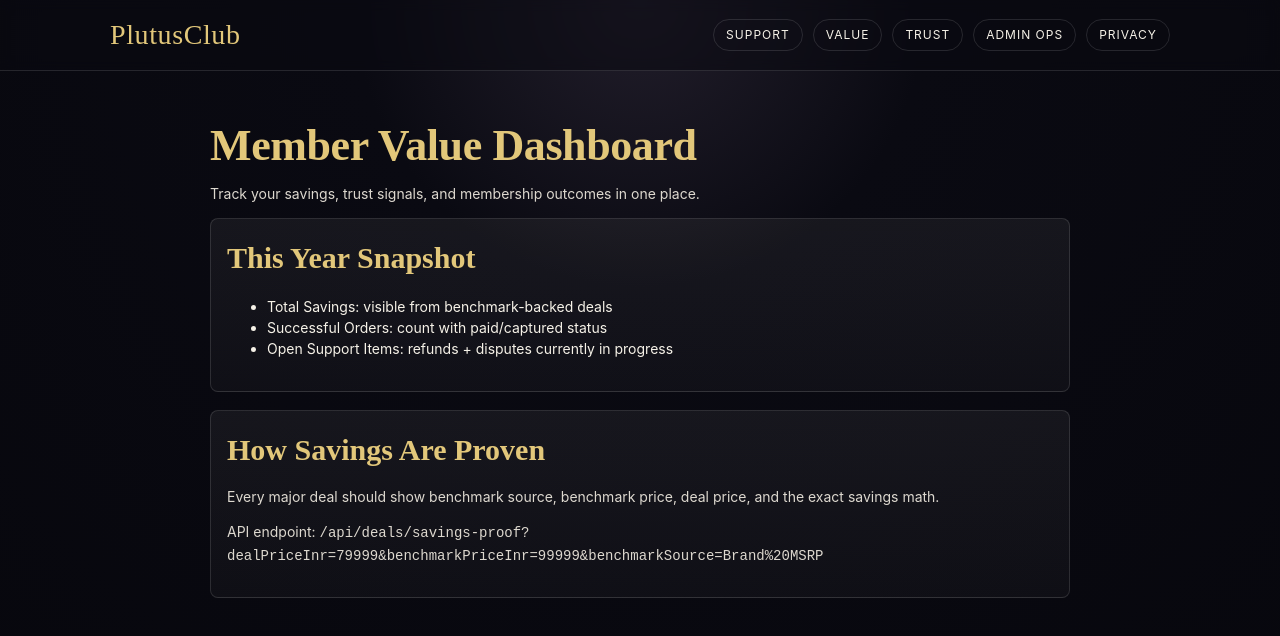
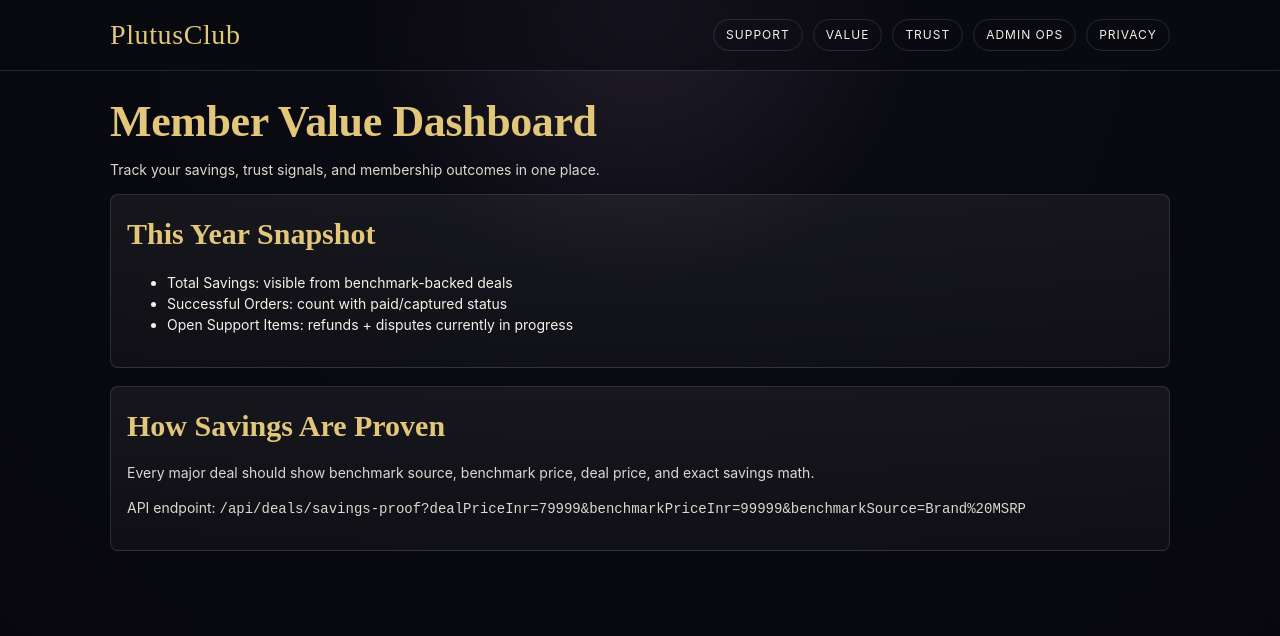
Before and after one commit to Teamtrue/luxury-members, a Next.js app in the folder luxury-members-next/: page /member/value in a window 1280 px wide. Shown: the top 636 px of the page. Built offline with nearby package versions, Linux system fonts and the light colour scheme.

Commit message:
Restyle member value dashboard to premium global layout

```diff
--- a/luxury-members-next/app/member/value/page.tsx
+++ b/luxury-members-next/app/member/value/page.tsx
@@ -1,6 +1,6 @@
 export default function MemberValuePage() {
   return (
-    <main style={{ maxWidth: 860, margin: '0 auto', padding: '24px 0' }}>
+    <>
       <h1>Member Value Dashboard</h1>
       <p>Track your savings, trust signals, and membership outcomes in one place.</p>
 
@@ -15,13 +15,11 @@ export default function MemberValuePage() {
 
       <section>
         <h2>How Savings Are Proven</h2>
-        <p>
-          Every major deal should show benchmark source, benchmark price, deal price, and the exact savings math.
-        </p>
+        <p>Every major deal should show benchmark source, benchmark price, deal price, and exact savings math.</p>
         <p>
           API endpoint: <code>/api/deals/savings-proof?dealPriceInr=79999&benchmarkPriceInr=99999&benchmarkSource=Brand%20MSRP</code>
         </p>
       </section>
-    </main>
+    </>
   );
 }
```
